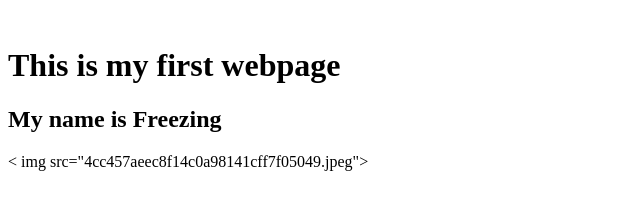
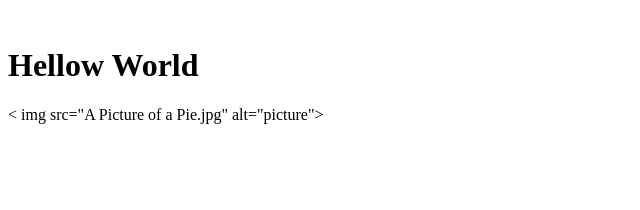
Before and after one commit to Freezing601/Freezing601, a plain HTML site: page Index.html in a window 1280 px wide. Shown: the whole page, without its empty margins (0-640 px from the left). Drawn offline with Linux system fonts and the light colour scheme.

Commit message:
Update Index.html

```diff
--- a/Index.html
+++ b/Index.html
@@ -6,8 +6,7 @@
   <title>Document</title>
 </head>
 <body>
-<H1>This is my first webpage</H1>
-  <H2> My name is Freezing</H2>
-    < img src="4cc457aeec8f14c0a98141cff7f05049.jpeg">
+<h1>Hellow World</h1>
+< img src="A Picture of a Pie.jpg" alt="picture">
 </body>
 </html>
```
